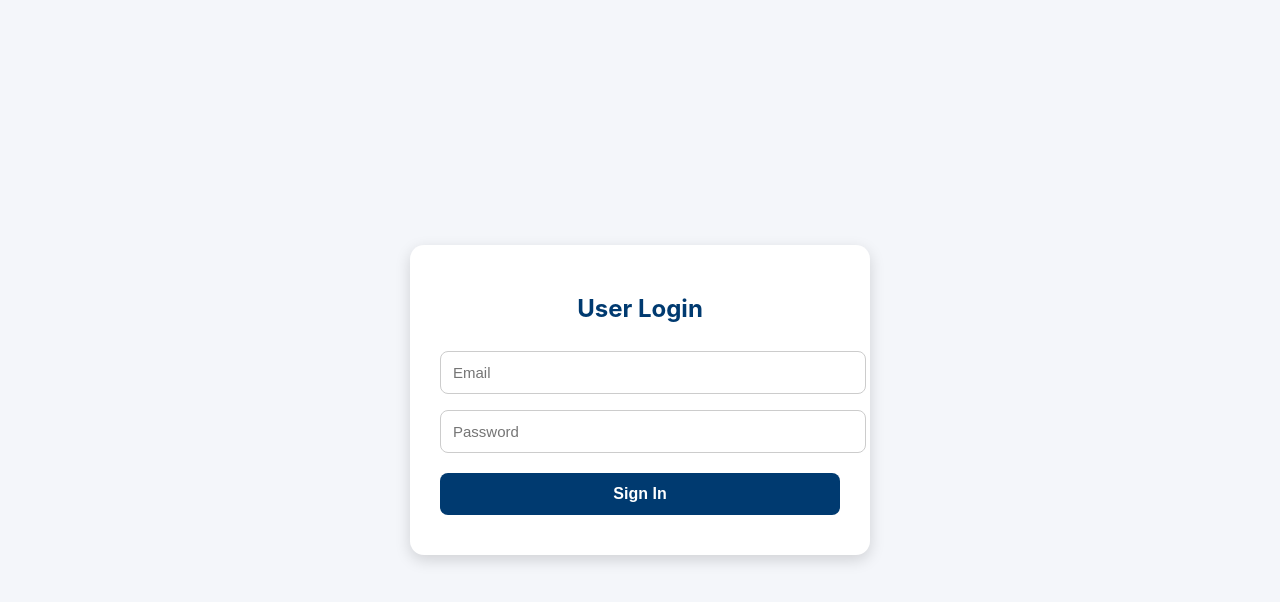
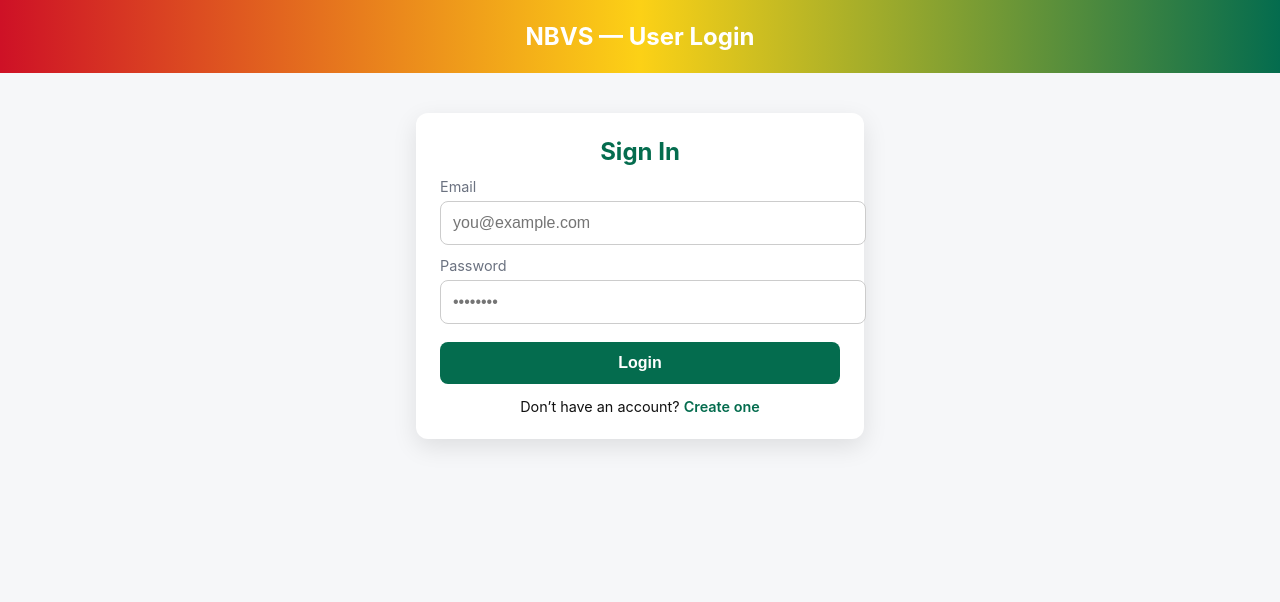
Before and after one commit to kobbysambrew-tech/nbvs-mvp, a website: page user_login.html in a window 1280 px wide. Drawn offline with Linux system fonts and the light colour scheme; no server answers.

Commit message:
Update user_login.html

```diff
--- a/user_login.html
+++ b/user_login.html
@@ -1,126 +1,172 @@
 <!DOCTYPE html>
 <html lang="en">
 <head>
-  <meta charset="UTF-8">
-  <meta name="viewport" content="width=device-width, initial-scale=1.0">
-  <title>User Login - NBVS</title>
+<meta charset="UTF-8" />
+<meta name="viewport" content="width=device-width,initial-scale=1" />
+<title>NBVS — User Login</title>
 
 <style>
-    body {
-      margin: 0;
-      background: #f4f6fa;
-      font-family: "Inter", sans-serif;
-      display: flex;
-      justify-content: center;
-      align-items: center;
-      height: 100vh;
+  :root {
+    --red:#ce1126;
+    --yellow:#fcd116;
+    --green:#046c4e;
+    --bg:#f6f7f9;
+    --card:#ffffff;
+    --muted:#6b7280;
   }
 
-    .card {
-      background: white;
-      padding: 30px;
-      width: 90%;
-      max-width: 400px;
-      border-radius: 14px;
-      box-shadow: 0 5px 15px rgba(0,0,0,0.15);
-      text-align: center;
+  body{
+    margin:0;
+    background:var(--bg);
+    font-family:"Inter",sans-serif;
+    color:#111;
   }
 
-    h2 {
-      color: #003a70;
-      margin-bottom: 20px;
-      font-weight: 700;
+  header{
+    background:linear-gradient(90deg,var(--red),var(--yellow),var(--green));
+    padding:22px;
+    color:#fff;
+    text-align:center;
+    font-weight:700;
+    font-size:1.5rem;
   }
 
-    input {
-      width: 100%;
-      padding: 12px;
-      margin: 8px 0;
-      border-radius: 8px;
-      border: 1px solid #ccc;
-      font-size: 15px;
+  .container{
+    max-width:400px;
+    margin:40px auto;
+    background:var(--card);
+    padding:24px;
+    border-radius:12px;
+    box-shadow:0 8px 24px rgba(0,0,0,0.1);
   }
 
-    button {
-      width: 100%;
-      padding: 12px;
-      background: #003a70;
-      color: white;
-      border: none;
-      border-radius: 8px;
-      margin-top: 12px;
-      cursor: pointer;
-      font-weight: 600;
-      font-size: 16px;
+  h2{
+    margin:0 0 10px;
+    font-weight:700;
+    color:var(--green);
+    text-align:center;
   }
 
-    .note {
-      margin-top: 10px;
-      color: #444;
-      font-size: 14px;
+  label{
+    font-size:0.9rem;
+    color:var(--muted);
+    margin-top:12px;
+    display:block;
+  }
+
+  input{
+    width:100%;
+    padding:12px;
+    margin-top:6px;
+    border-radius:8px;
+    border:1px solid #ccc;
+    font-size:1rem;
+  }
+
+  button{
+    margin-top:18px;
+    width:100%;
+    padding:12px;
+    border:none;
+    border-radius:8px;
+    background:var(--green);
+    color:#fff;
+    cursor:pointer;
+    font-weight:700;
+    font-size:1rem;
+  }
+
+  button:hover{
+    filter:brightness(1.08);
+  }
+
+  .link{
+    margin-top:14px;
+    text-align:center;
+    font-size:0.9rem;
+  }
+
+  .link a{
+    color:var(--green);
+    font-weight:600;
+    text-decoration:none;
   }
 </style>
 </head>
 
 <body>
 
-<div class="card">
-  <h2>User Login</h2>
+<header>NBVS — User Login</header>
 
-  <input id="email" placeholder="Email" autocomplete="username" />
-  <input id="password" type="password" placeholder="Password" autocomplete="current-password" />
+<div class="container">
+  <h2>Sign In</h2>
 
-  <button id="btn-login">Sign In</button>
+  <label>Email</label>
+  <input id="email" type="email" placeholder="you@example.com" />
 
-  <div class="note" id="note"></div>
+  <label>Password</label>
+  <input id="password" type="password" placeholder="••••••••" />
+
+  <button id="loginBtn">Login</button>
+
+  <div class="link">
+    Don’t have an account? <a href="user-signup.html">Create one</a>
   </div>
-
+</div>
 
 <script type="module">
 import { initializeApp } from "https://www.gstatic.com/firebasejs/10.11.0/firebase-app.js";
-import { getAuth, signInWithEmailAndPassword, onAuthStateChanged } from "https://www.gstatic.com/firebasejs/10.11.0/firebase-auth.js";
-import { getFirestore, doc, getDoc } from "https://www.gstatic.com/firebasejs/10.11.0/firebase-firestore.js";
+import {
+  getAuth, signInWithEmailAndPassword
+} from "https://www.gstatic.com/firebasejs/10.11.0/firebase-auth.js";
+import {
+  getFirestore, doc, getDoc
+} from "https://www.gstatic.com/firebasejs/10.11.0/firebase-firestore.js";
 
 const firebaseConfig = {
-  apiKey: "AIzaSyCDh_qL3jiCMHROK0_Soul2Wsv3t3y4wv0",
-  authDomain: "nbvs-ghana.firebaseapp.com",
-  projectId: "nbvs-ghana",
-  storageBucket: "nbvs-ghana.firebasestorage.app",
-  messagingSenderId: "702636577113",
-  appId: "1:702636577113:web:8369b43a2aa43aeb95fc48"
+  apiKey:"AIzaSyCDh_qL3jiCMHROK0_Soul2Wsv3t3y4wv0",
+  authDomain:"nbvs-ghana.firebaseapp.com",
+  projectId:"nbvs-ghana",
+  storageBucket:"nbvs-ghana.firebasestorage.app",
+  messagingSenderId:"702636577113",
+  appId:"1:702636577113:web:8369b43a2aa43aeb95fc48"
 };
 
 const app = initializeApp(firebaseConfig);
 const auth = getAuth(app);
 const db = getFirestore(app);
 
-document.getElementById("btn-login").onclick = async () => {
+document.getElementById("loginBtn").onclick = async ()=>{
   const email = document.getElementById("email").value.trim();
   const password = document.getElementById("password").value.trim();
-  const note = document.getElementById("note");
 
-  if (!email || !password) return note.textContent = "Enter email and password.";
+  if(!email || !password){
+    alert("Enter email + password");
+    return;
+  }
 
-  try {
-    await signInWithEmailAndPassword(auth, email, password);
-  } catch (err) {
-    note.textContent = err.message || "Login failed.";
+  try{
+    const res = await signInWithEmailAndPassword(auth,email,password);
+    const user = res.user;
+
+    const snap = await getDoc(doc(db,"users",user.uid));
+    if(!snap.exists()){
+      alert("Account not found.");
+      return;
     }
-};
 
-onAuthStateChanged(auth, async (user) => {
-  if (!user) return;
-
-  const snap = await getDoc(doc(db, "users", user.uid));
-
-  if (!snap.exists() || snap.data().role !== "user") {
-    document.getElementById("note").textContent = "Not a user account.";
-    await auth.signOut();
+    const role = (snap.data().role || "").toLowerCase();
+    if(role !== "user"){
+      alert("This login is for regular users only.");
       return;
     }
 
     window.location.href = "user-dashboard.html";
-});
+
+  }catch(err){
+    alert(err.message);
+  }
+};
 </script>
 
 </body>
```
Lines whose indentation alone changed are shown as unchanged.
